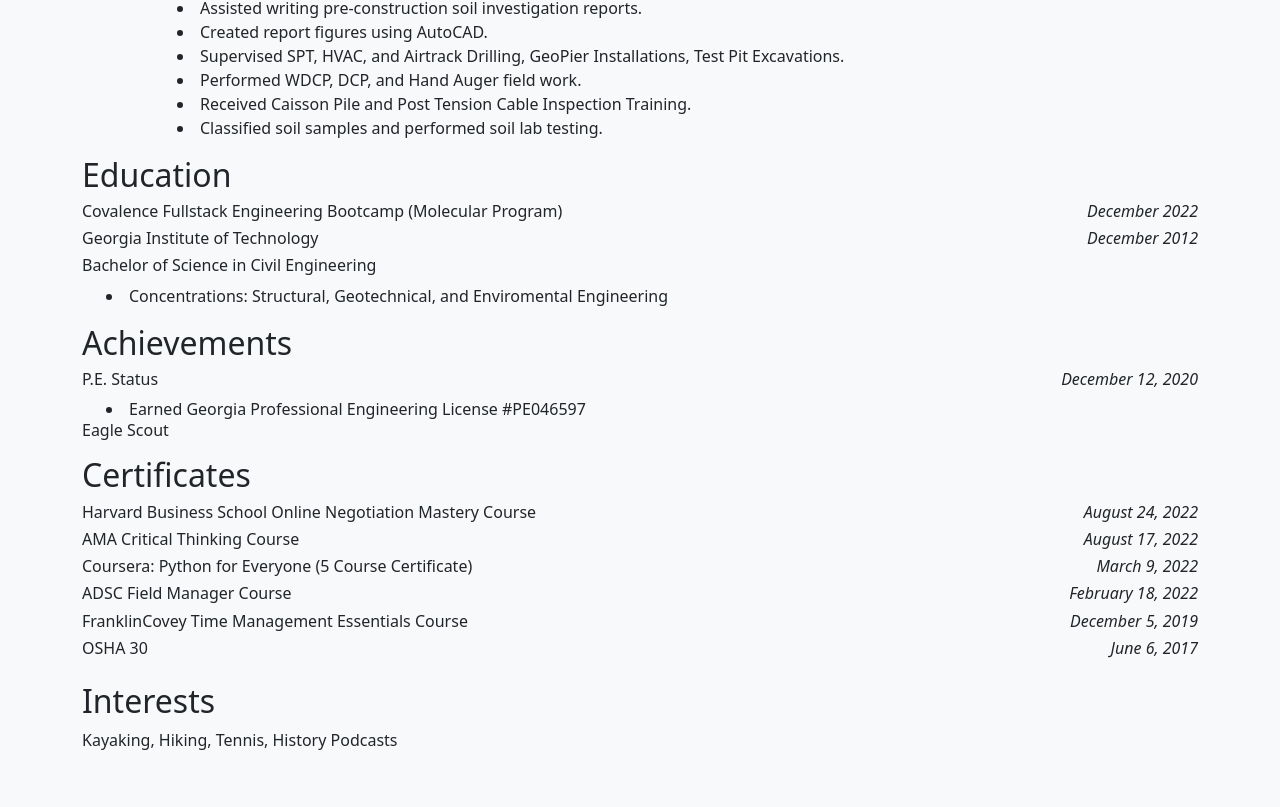
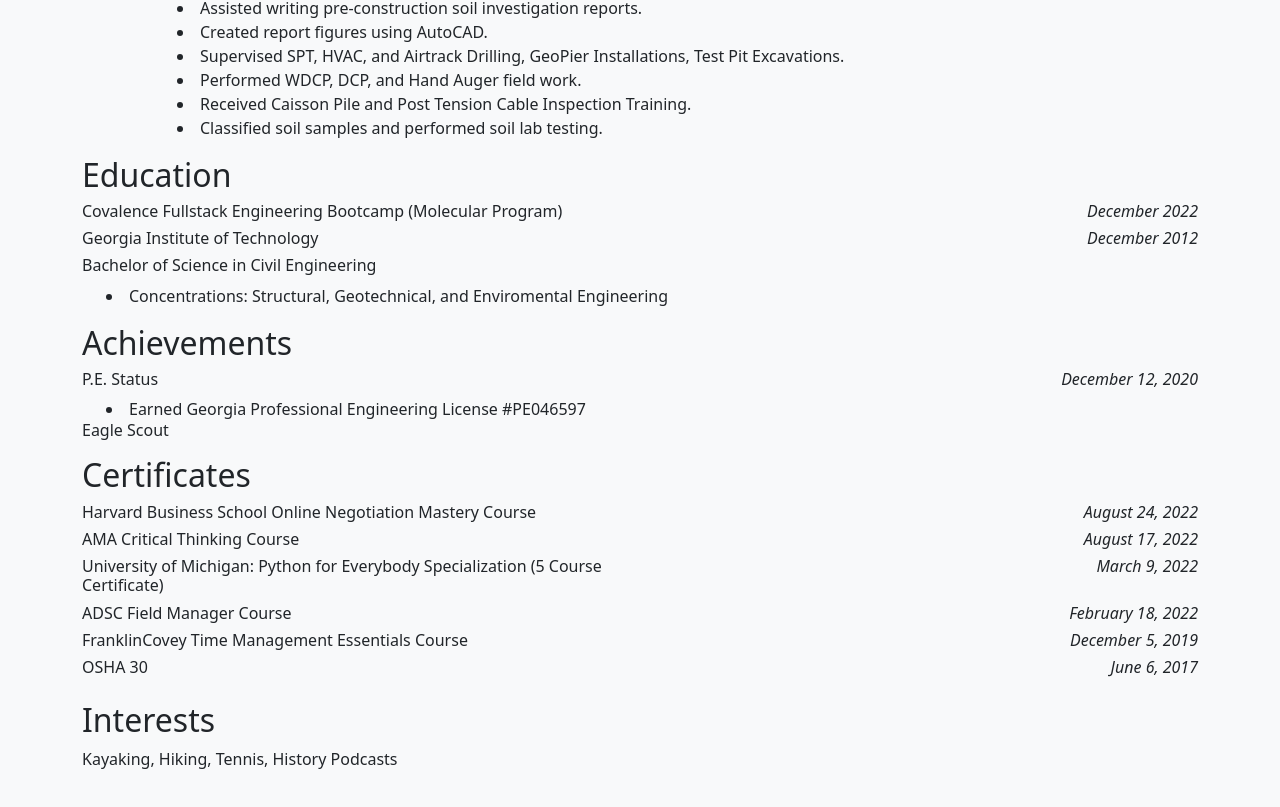
Before and after one commit to mgvaughan/web-profile-project, a React app: page /resume in a window 1280 px wide. Shown: the part 1641-2448 px from the top of the page. Built offline with nearby package versions, Linux system fonts and the light colour scheme.

Commit message:
updating resume

```diff
--- a/src/client/views/Resume.tsx
+++ b/src/client/views/Resume.tsx
@@ -202,7 +202,7 @@
                         <h6 className="col-md-6 text-end fst-italic">August 17, 2022</h6>
                     </div>
                     <div className="row">
-                        <h6 className="col-md-6">Coursera: Python for Everyone (5 Course Certificate)</h6>
+                        <h6 className="col-md-6">University of Michigan: Python for Everybody Specialization (5 Course Certificate)</h6>
                         <h6 className="col-md-6 text-end fst-italic">March 9, 2022</h6>
                     </div>
                     <div className="row">
```
Also changed, not shown: src/client/views/Portfolio.tsx (line endings or trailing spaces).
